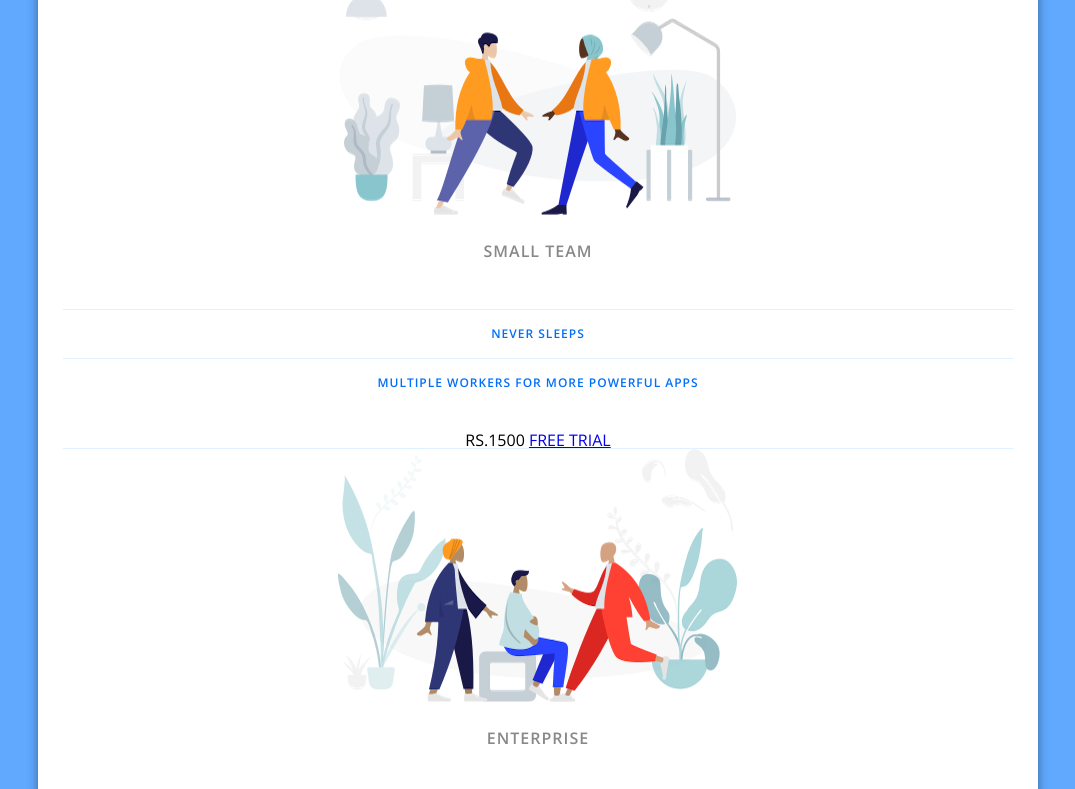
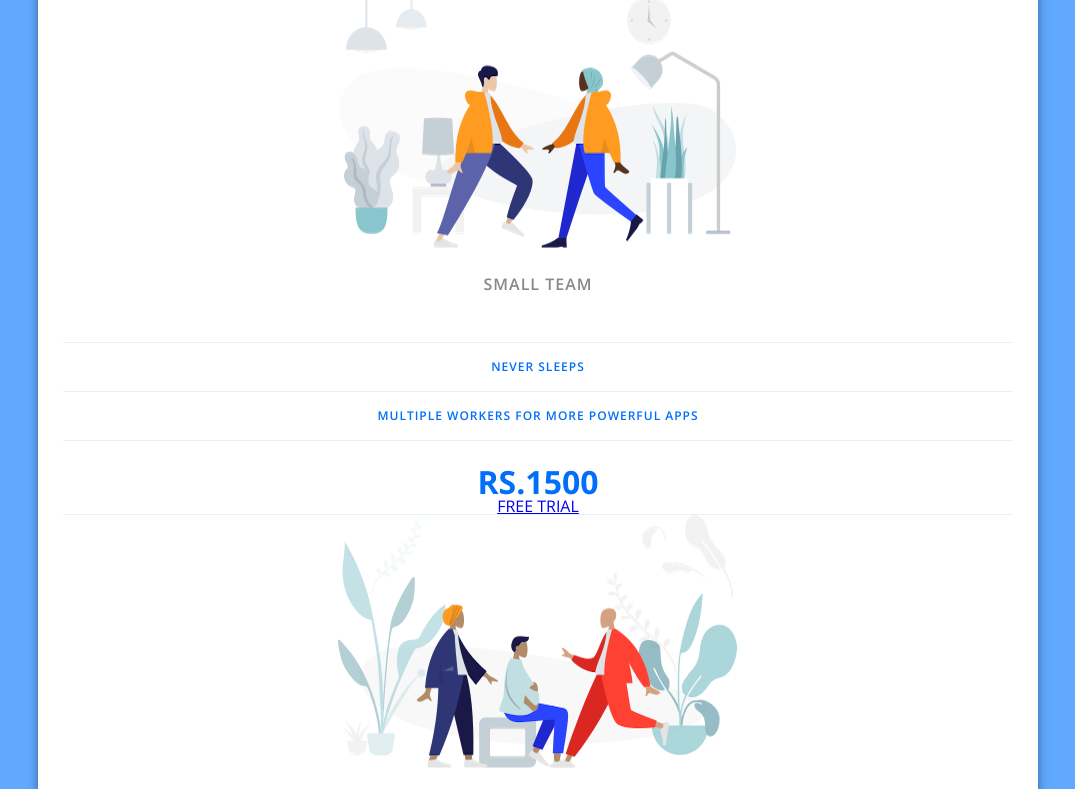
Before and after one commit to gaurav-shrestha/Price-Tiers, a plain HTML site: page index.html in a window 1280 px wide. Shown: the part 540-1329 px from the top of the page, without its empty margins (102-1177 px from the left). Drawn offline with nearby package versions, Linux system fonts and the light colour scheme.

Commit message:
style for price

```diff
--- a/css/style.css
+++ b/css/style.css
@@ -57,3 +57,15 @@ body {
   padding: 15px 0;
   border-top: 1px solid #e1f1ff;
 }
+
+.pricing-features-item:last-child{
+  border-bottom: 1px solid #e1f1ff;
+
+}
+
+.pricing-price{
+  color: #016ff9;
+  display: block;
+  font-size: 32px;
+  font-weight: 700;
+}
```
